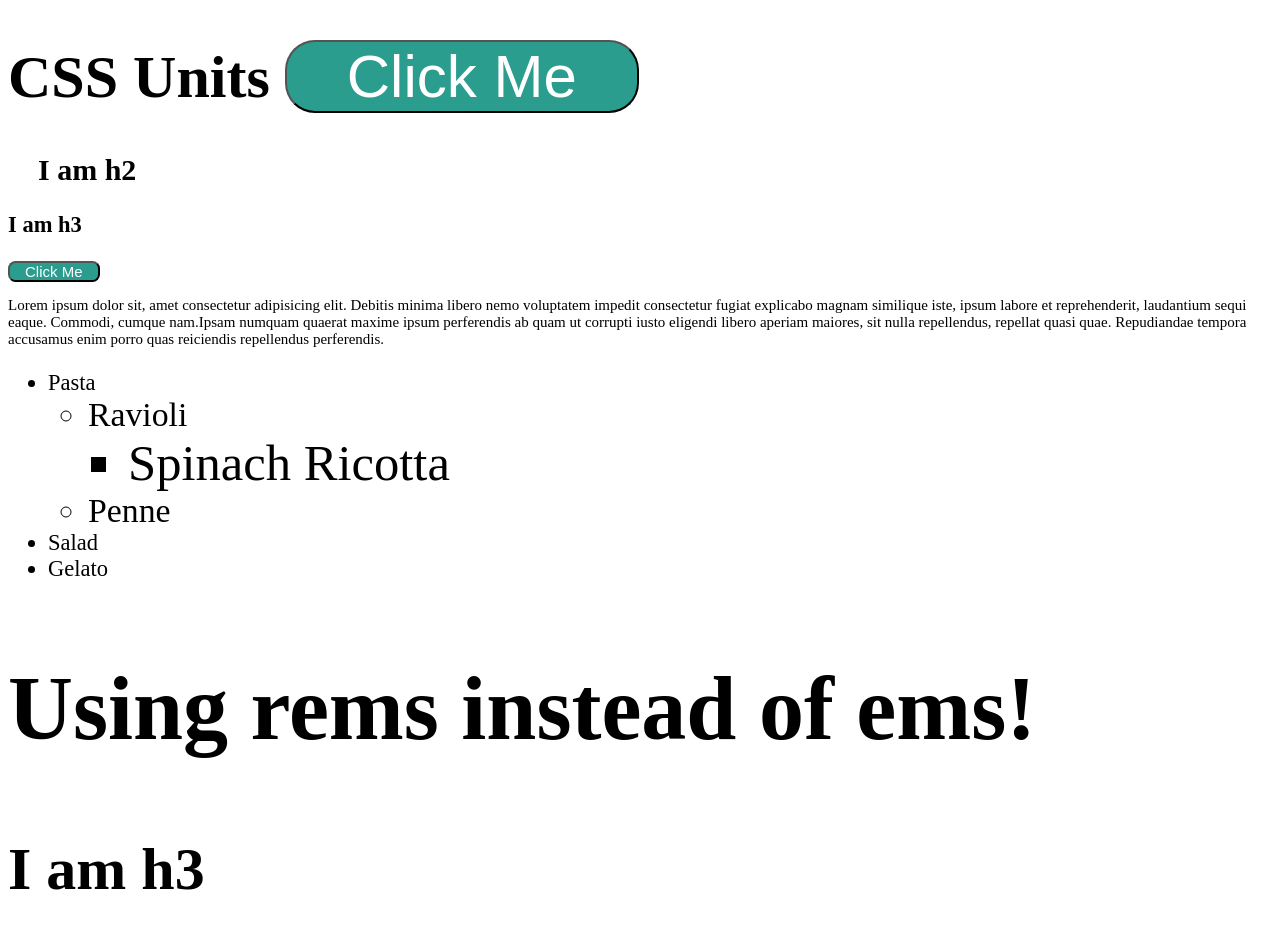
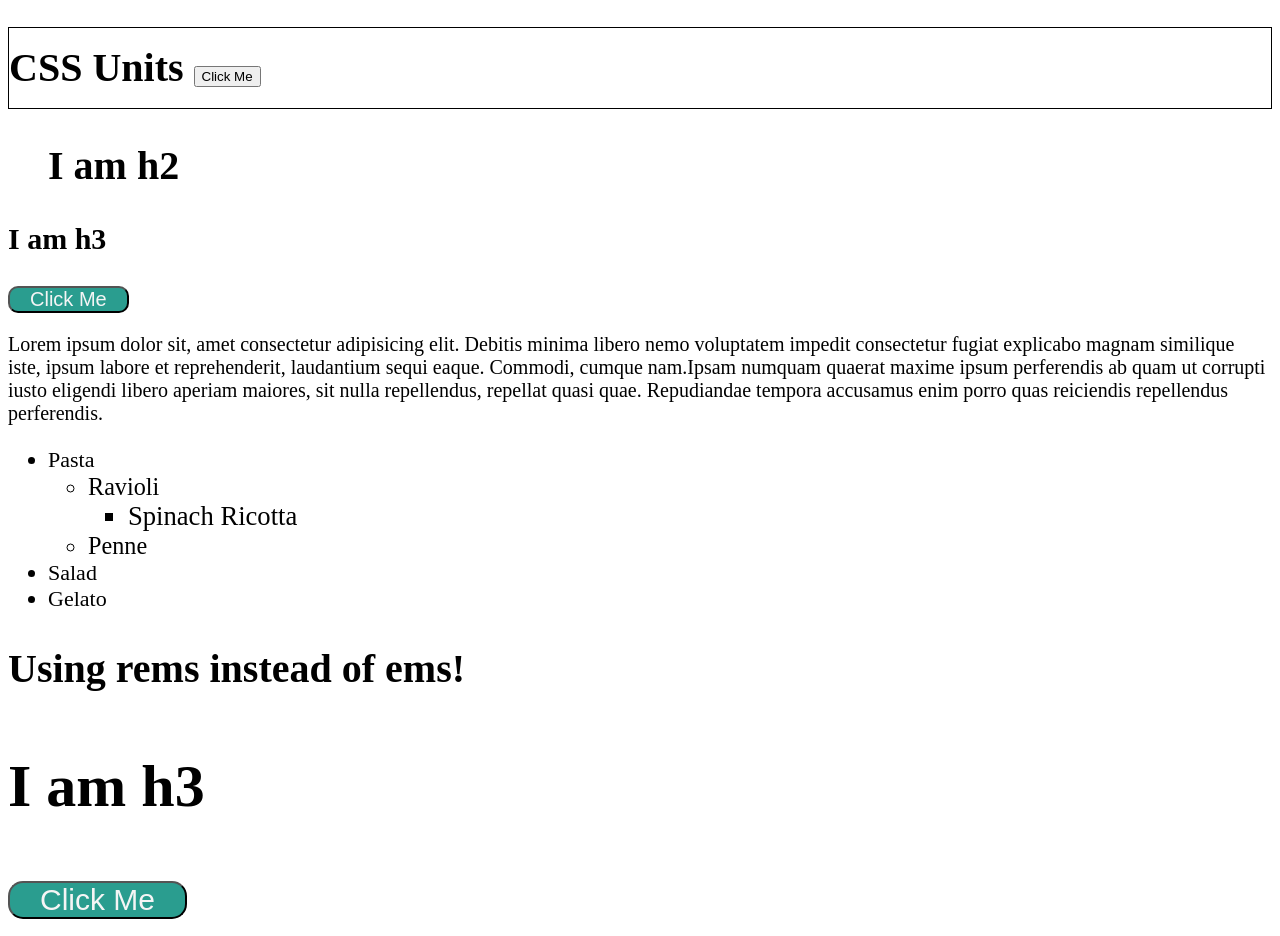
Before and after one commit to flick-23/Full-Stack, a plain HTML site: page CSS/Box_Model_And_Units/Units/index.html in a window 1280 px wide. Shown: the top 936 px of the page. Drawn offline with Linux system fonts and the light colour scheme.

Commit message:
Code snippets for element size units

```diff
--- a/CSS/Box_Model_And_Units/Units/app.css
+++ b/CSS/Box_Model_And_Units/Units/app.css
@@ -1,57 +1,65 @@
-html {
-    font-size: 30px;
+/* percentages are always relative to some other value
+Sometimes its a value from the parent and the other times it's a value from the element itself */
+
+html{
+    font-size:20px;
 }
-#percentages {
+#percentages{
     background-color: #6d6875;
     width: 800px;
     height: 800px;
 }
-
-#percentages div {
-    background-color:#e5989b;
+#percentages div{
+    background-color: #e5989b;
     width: 70%;
     height: 20%;
 }
+h1{
+    font-size: 40px;
+    border:1px solid black;
+    line-height: 200% ;
+}
 
-
-#ems h2 {
+/* em's are relative units  */
+#ems h2{
     font-size: 2em;
-    margin-left: 1em;
+    margin-left:1em;
 }
-#ems h3 {
+#ems p{
+    font-size: 1em;
+}
+#ems h3{
     font-size: 1.5em;
 }
-#ems p {
-    font-size: 1em;
+#ems article{
+    font-size:20px;
 }
-
-#ems {
-    font-size: 15px;
-}
-
-#ems ul {
-    font-size: 1.5em;
-}
-
-button {
+#ems button{
     font-size: 1em;
     padding: 0 1em;
     border-radius: 0.5em;
-    background-color: #2a9d8f;
-    color: white;
+    background-color:#2a9d8f;
+    color:whitesmoke;
 }
 
+ul{
+    font-size: 1.1em;
+}
 
+/* rems - root ems - relative to the root html element's */
+#rems h3{
+    font-size:3rem;
+}
 #rems h2{
-    font-size: 3rem;
-}
-#rems h3{
-    font-size: 2rem;
+    font-size:2rem;
 }
 #rems ul{
-    font-size: 1.5rem;
+    font-size:0.8em;
 }
-
 #rems button{
-    font-size: 1.5rem;
+    font-size:1.5rem;
+    padding: 0 1em;
+    border-radius: 0.5em;
+    background-color:#2a9d8f;
+    color:whitesmoke;
 }
```
Also changed, not shown: CSS/Box_Model_And_Units/Units/index.html (+8 -2 lines).
